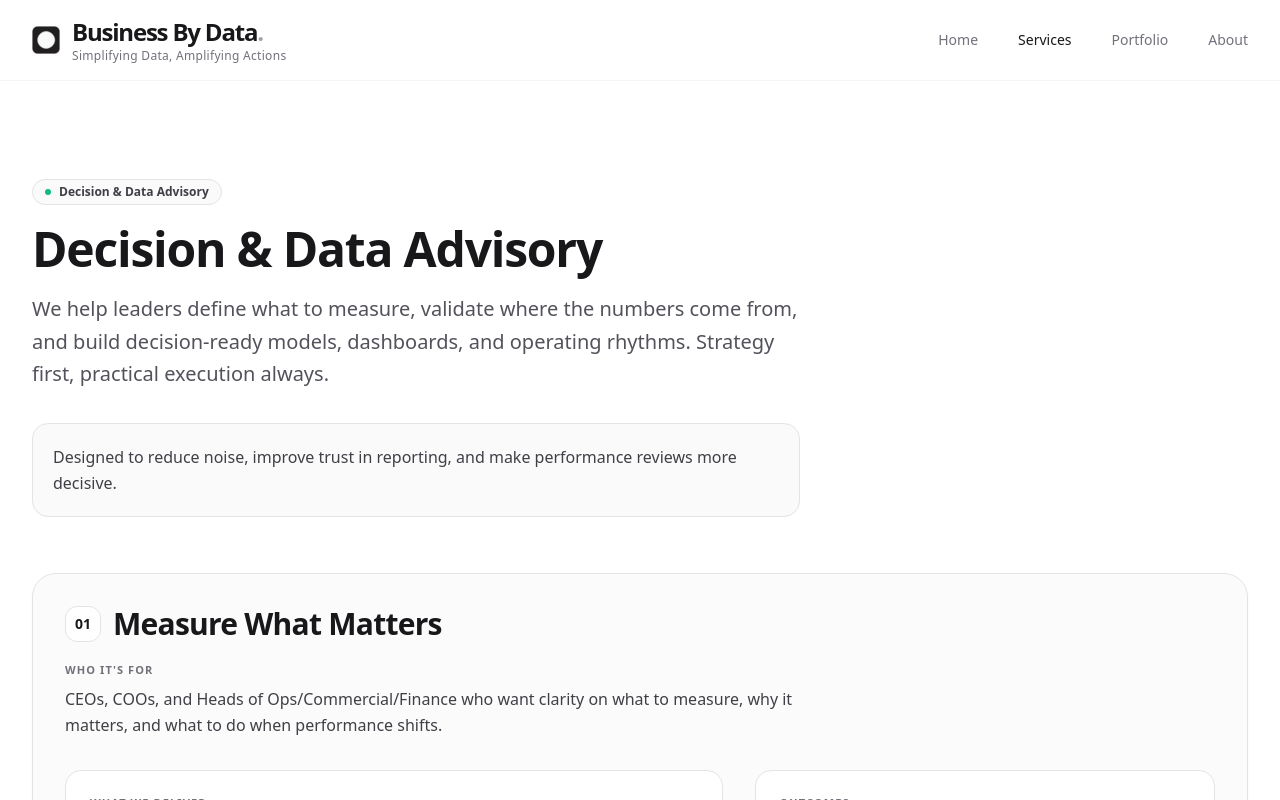
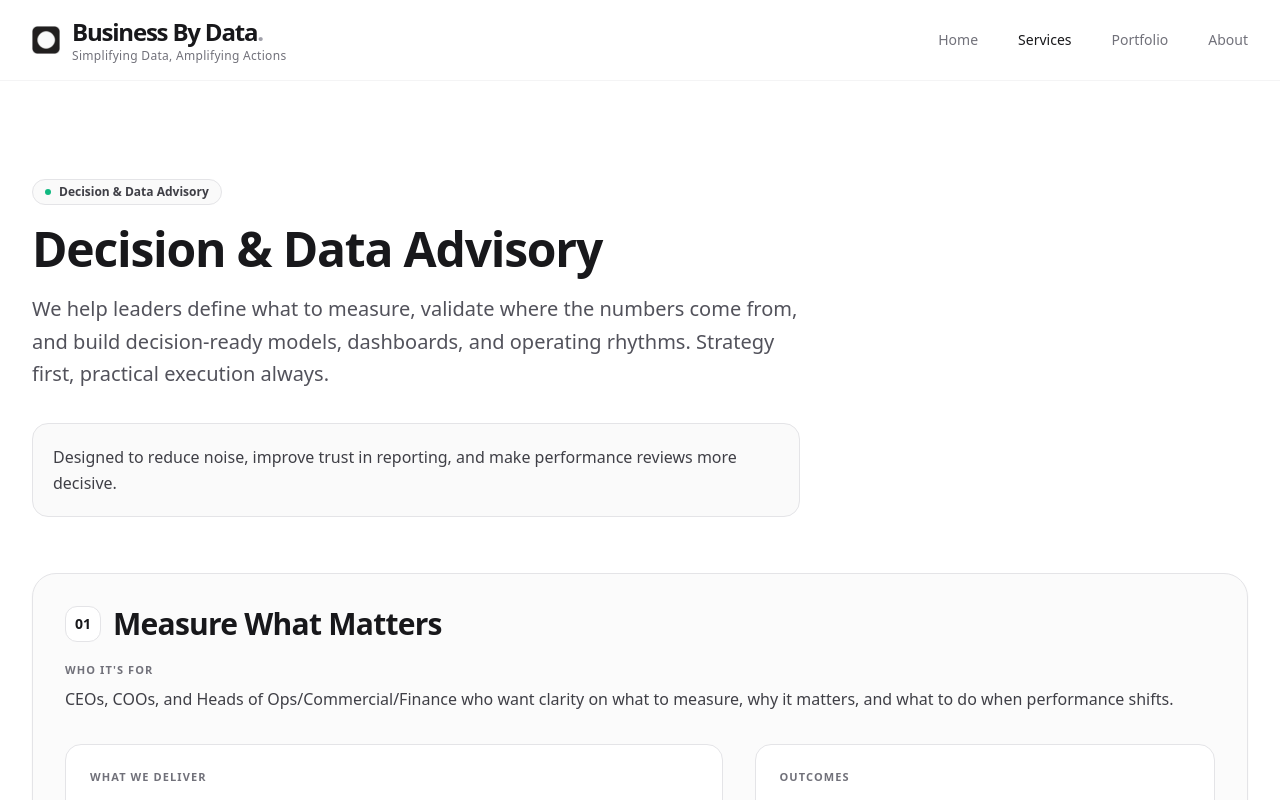
Before and after one commit to remavaish1/businessbydata, a React (Vite) app: page /#/services in a window 1280 px wide. Shown: the top 800 px of the page. Built offline with nearby package versions, Linux system fonts and the light colour scheme.

Commit message:
Update Services.tsx

```diff
--- a/pages/Services.tsx
+++ b/pages/Services.tsx
@@ -51,15 +51,17 @@ const Services: React.FC = () => {
                     </h2>
                   </div>
 
+
                   {/* Who it's for */}
-                  <div className="mt-5 max-w-3xl">
+                    <div className="mt-5 w-full">
                     <p className="text-[11px] uppercase tracking-widest text-zinc-500 font-bold">
-                      Who it&apos;s for
+                    Who it&apos;s for
                     </p>
-                    <p className="mt-2 text-base text-zinc-700 leading-relaxed">
-                      {service.whoItIsFor}
-                    </p>
+                    <p className="mt-2 w-full max-w-none text-base text-zinc-700 leading-relaxed text-pretty">
+                    {service.whoItIsFor}
+                  </p>
                   </div>
+
 
                   {/* Content grid */}
                   <div className="mt-8 grid grid-cols-1 lg:grid-cols-12 gap-6 lg:gap-8">
```
